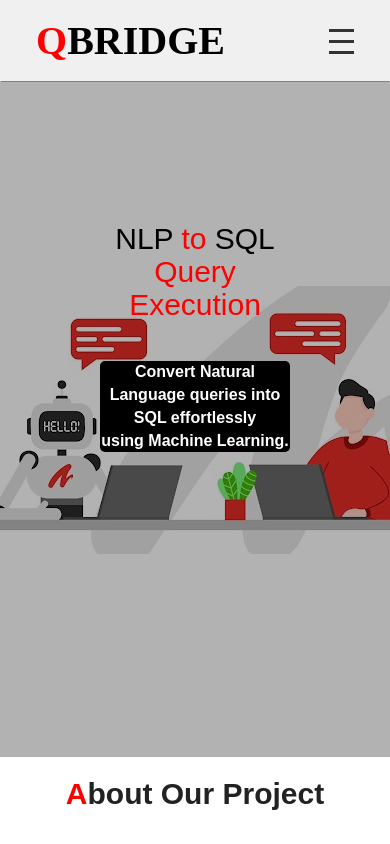
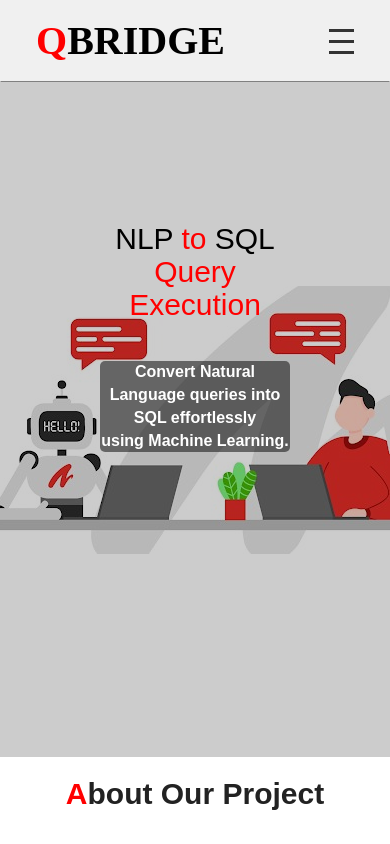
Before and after one commit to keerthiram2612/NLP--to-SQL-Conversion, a React (Create React App) app: page /about in a window 390 px wide. Shown: the top 844 px of the page. Built offline with nearby package versions, Linux system fonts and the light colour scheme.

Commit message:
home page is styled

```diff
--- a/src/Components/Homestyle.css
+++ b/src/Components/Homestyle.css
@@ -13,7 +13,7 @@
   color:black;
   width: 100%;
   height: 100%;
-  background-color: rgba(0, 0, 0, 0.3);
+  background-color: rgba(0, 0, 0, 0.2);
 }
 
 .title{
@@ -61,11 +61,10 @@
   .text p{
       font-size: 16px;
       text-align: center;
-      background-color: black;
+      background-color: rgba(0, 0, 0, 0.5);
       font-weight: bold;
       color: white;
       border-radius: 5px;
-
   }
   .text{
       background-color: rgba(0, 0, 0, 0.5);
@@ -139,15 +138,3 @@
    border: 1px solid #ccc;
    border-radius: 5px;
 }
-.dark-mode .contact-page {
-  background-color: #333;  /* Darker background */
-  color: white; /* Light text */
-}
-
-.dark-mode .contact-page h2 {
-  color: white; /* Ensure text is visible */
-}
-/* Disable Scrolling when Modal is Open */
-body.modal-open {
-overflow: hidden;
-}
```
